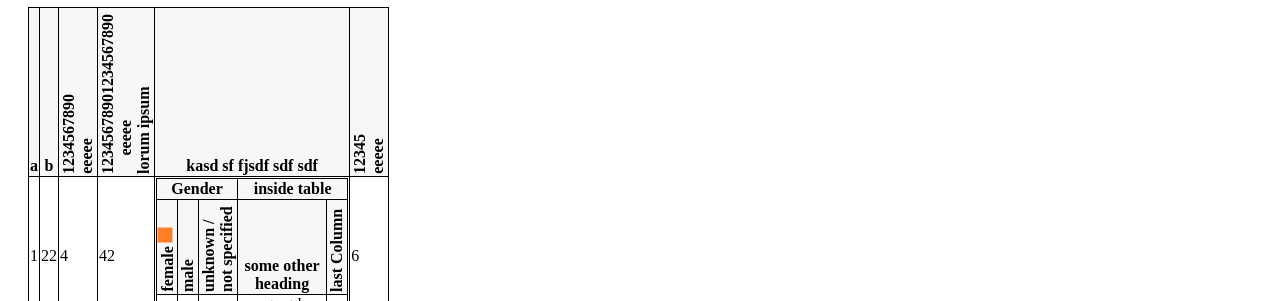
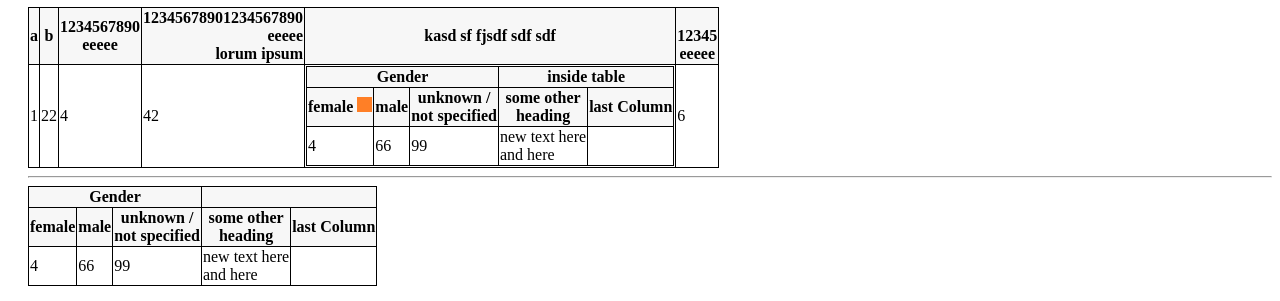
Before and after one commit to napengam/vertical, a plain HTML site: page index.html in a window 1280 px wide. Shown: the part 73-374 px from the top of the page. Drawn offline with Linux system fonts and the light colour scheme.

```diff
--- a/index.html
+++ b/index.html
@@ -16,6 +16,41 @@
         </style>
     </head>
     <body>
+        <div >
+            <p><h1>The Table</h1>
+            <div style="margin-left:20px">
+                <table >
+                    <tr >
+                        <th>a</th>
+                        <th>b</th>
+                        <th >1234567890<br>eeeee</th>
+                        <th  style="text-align:right">12345678901234567890<br>eeeee<br>lorum ipsum</th>
+                        <th>kasd sf fjsdf sdf sdf </th>
+                        <th  valign="bottom">12345<br>eeeee</th>
+                    </tr>
+                    <tr>
+                        <td>1</td>
+                        <td>22</td>
+                        <td>4</td>
+                        <td>42 </td>
+                        <td><table>
+                                <tr><th colspan="3">Gender</th><th colspan="2">inside table</th></tr>
+                                <tr><th >female <img src='icons/yesorange.jpg'></th><th >male</th><th >unknown /<br>not specified</th>
+                                    <th>some other<br>heading</th><th ><span>last Column</span></th></tr>
+                                <tr><td>4</td><td>66</td><td>99</td><td>new text here <br> and here</td><td></td></tr>
+                            </table></td>
+                        <td>6</td>
+                    </tr>
+                </table>
+                <hr>
+                <table>
+                    <tr><th colspan="3">Gender</th><th colspan="2"></th></tr>
+                    <tr><th >female</th><th >male</th><th >unknown /<br>not specified</th>
+                        <th>some other<br>heading</th><th ><span>last Column</span></th></tr>
+                    <tr><td>4</td><td>66</td><td>99</td><td>new text here <br> and here</td><td></td></tr>
+                </table>
+            </div>
+        </div>
         <div >
             <p><h1>Rotate header cells 90 degree with JavaScript</h1>
             <div style="margin-left:20px">
```
